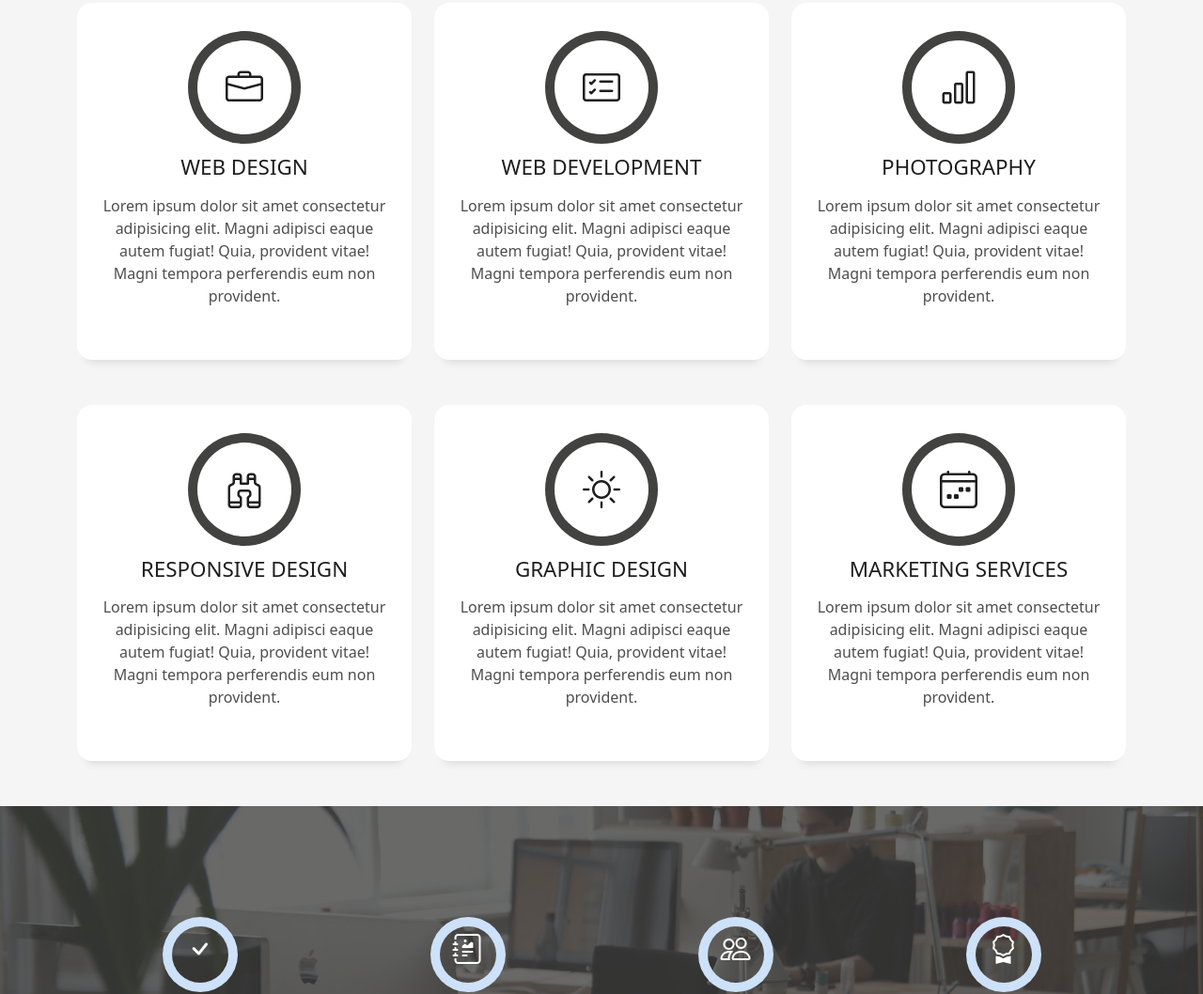
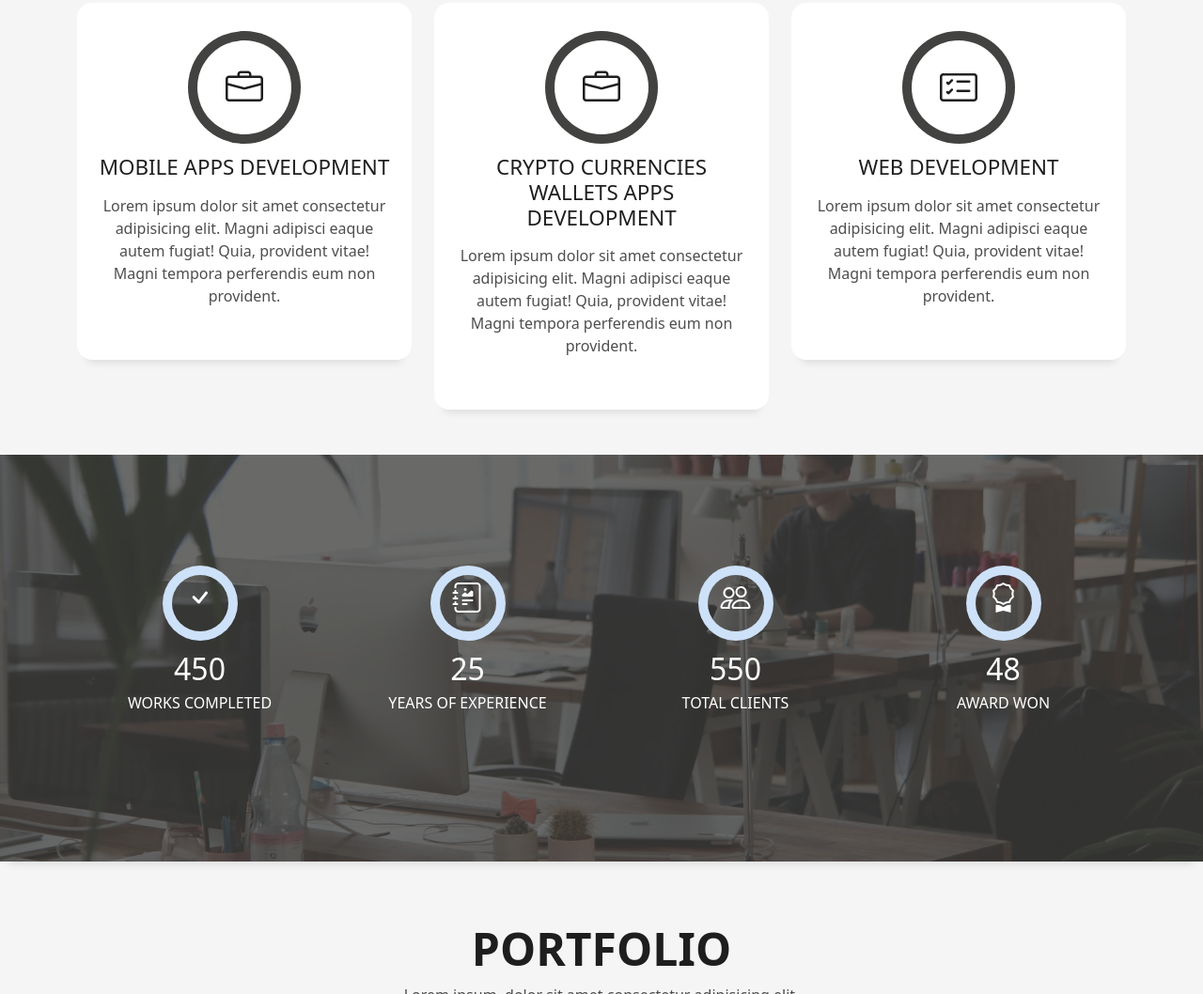
Before and after one commit to Ky0-Nguyen/at-group, a plain HTML site: page index.html in a window 1280 px wide. Shown: the part 1694-2752 px from the top of the page at 94% size. Drawn offline with Linux system fonts and the light colour scheme.

Commit message:
Update index.html

```diff
--- a/index.html
+++ b/index.html
@@ -159,7 +159,7 @@
                 <span class="ico-circle"><i class="bi bi-briefcase"></i></span>
               </div>
               <div class="service-content">
-                <h2 class="s-title">Web Design</h2>
+                <h2 class="s-title">Mobile Apps Development</h2>
                 <p class="s-description text-center">
                   Lorem ipsum dolor sit amet consectetur adipisicing elit. Magni adipisci eaque autem fugiat! Quia,
                   provident vitae! Magni
@@ -168,13 +168,14 @@
               </div>
             </div>
           </div>
+          <!-- End -->
           <div class="col-md-4">
             <div class="service-box">
               <div class="service-ico">
-                <span class="ico-circle"><i class="bi bi-card-checklist"></i></span>
+                <span class="ico-circle"><i class="bi bi-briefcase"></i></span>
               </div>
               <div class="service-content">
-                <h2 class="s-title">Web Development</h2>
+                <h2 class="s-title">Crypto Currencies Wallets Apps Development</h2>
                 <p class="s-description text-center">
                   Lorem ipsum dolor sit amet consectetur adipisicing elit. Magni adipisci eaque autem fugiat! Quia,
                   provident vitae! Magni
@@ -183,58 +184,14 @@
               </div>
             </div>
           </div>
+          <!-- End -->
           <div class="col-md-4">
             <div class="service-box">
               <div class="service-ico">
-                <span class="ico-circle"><i class="bi bi-bar-chart"></i></span>
+                <span class="ico-circle"><i class="bi bi-card-checklist"></i></span>
               </div>
               <div class="service-content">
-                <h2 class="s-title">Photography</h2>
-                <p class="s-description text-center">
-                  Lorem ipsum dolor sit amet consectetur adipisicing elit. Magni adipisci eaque autem fugiat! Quia,
-                  provident vitae! Magni
-                  tempora perferendis eum non provident.
-                </p>
-              </div>
-            </div>
-          </div>
-          <div class="col-md-4">
-            <div class="service-box">
-              <div class="service-ico">
-                <span class="ico-circle"><i class="bi bi-binoculars"></i></span>
-              </div>
-              <div class="service-content">
-                <h2 class="s-title">Responsive Design</h2>
-                <p class="s-description text-center">
-                  Lorem ipsum dolor sit amet consectetur adipisicing elit. Magni adipisci eaque autem fugiat! Quia,
-                  provident vitae! Magni
-                  tempora perferendis eum non provident.
-                </p>
-              </div>
-            </div>
-          </div>
-          <div class="col-md-4">
-            <div class="service-box">
-              <div class="service-ico">
-                <span class="ico-circle"><i class="bi bi-brightness-high"></i></span>
-              </div>
-              <div class="service-content">
-                <h2 class="s-title">Graphic Design</h2>
-                <p class="s-description text-center">
-                  Lorem ipsum dolor sit amet consectetur adipisicing elit. Magni adipisci eaque autem fugiat! Quia,
-                  provident vitae! Magni
-                  tempora perferendis eum non provident.
-                </p>
-              </div>
-            </div>
-          </div>
-          <div class="col-md-4">
-            <div class="service-box">
-              <div class="service-ico">
-                <span class="ico-circle"><i class="bi bi-calendar4-week"></i></span>
-              </div>
-              <div class="service-content">
-                <h2 class="s-title">Marketing Services</h2>
+                <h2 class="s-title">Web Development</h2>
                 <p class="s-description text-center">
                   Lorem ipsum dolor sit amet consectetur adipisicing elit. Magni adipisci eaque autem fugiat! Quia,
                   provident vitae! Magni
```
